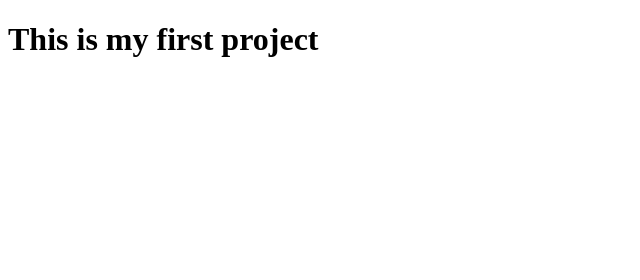
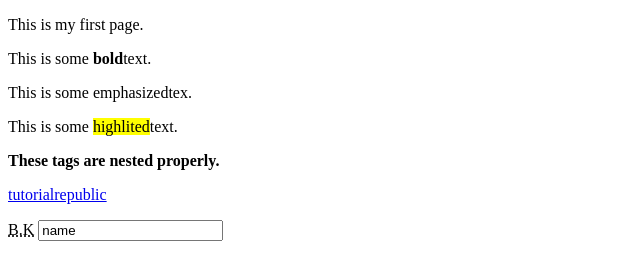
Before and after one commit to kibrian/lern-hub, a plain HTML site: page index.html in a window 1280 px wide. Shown: the whole page, without its empty margins (0-640 px from the left). Drawn offline with Linux system fonts and the light colour scheme.

Commit message:
beggin tutorialrepublic html

```diff
--- a/index.html
+++ b/index.html
@@ -2,9 +2,25 @@
 <html>
 <head>
     <title>my cascade</title>
+
 </head>
  <body>
-    <h1>This is my first project</h1>
+     <!--this is how we write comments here...-->
+     <!--
+         long comments ....never mind
+     -->
+     <!--the following are html elements:-->
+    <p>This is my first page.</p>
+    <p>This is some <b>bold</b>text.</p>
+    <p>This is some <emp>emphasized</emp>tex.</p>
+    <p>This is some <mark>highlited</mark>text.</p>
+
+    <p><strong>These tags are nested properly.</strong></p>
+
+    <!--the following are html attributes-->
+    <p><a href="https://www.tutorialrepublic.com/">tutorialrepublic</a></p>
+    <abbr title="Brian Kiprotich">B.K</abbr>
+    <input type="text" value="name">
 
  </body>
 </html>
```
